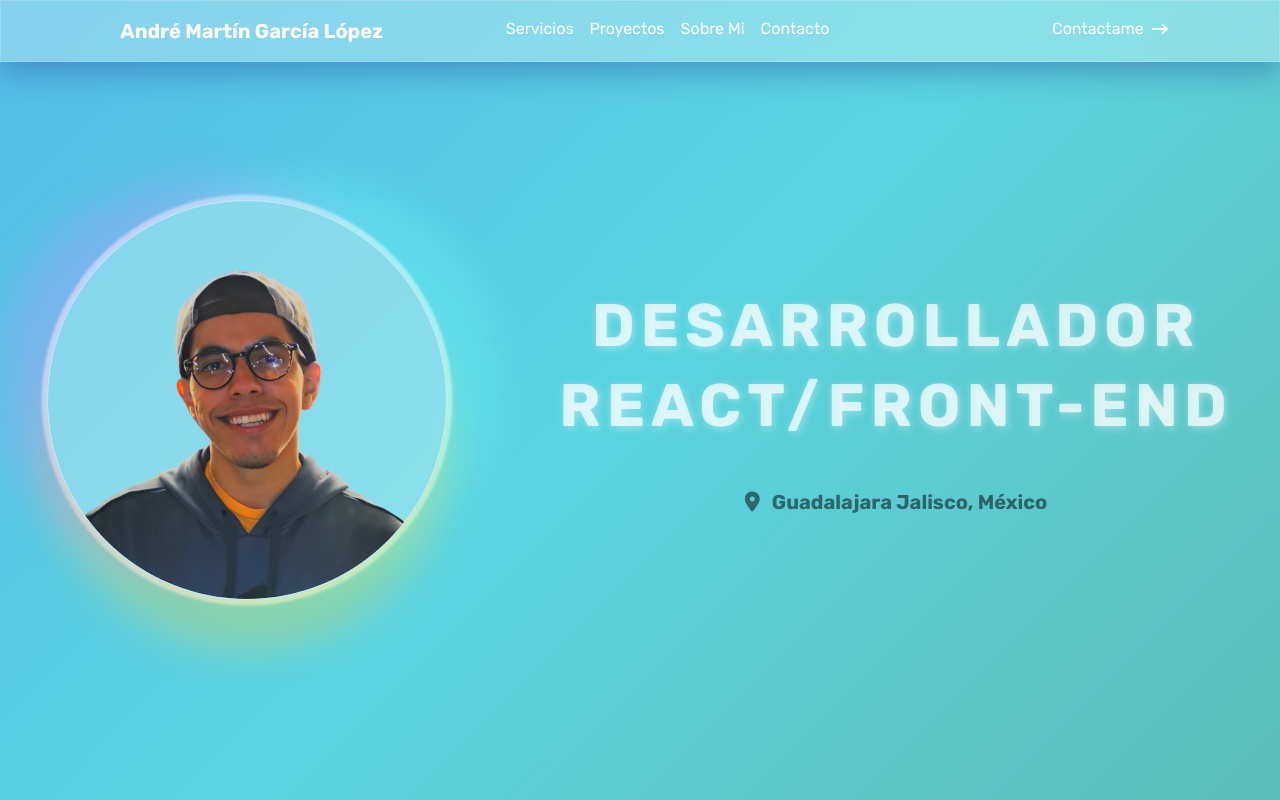
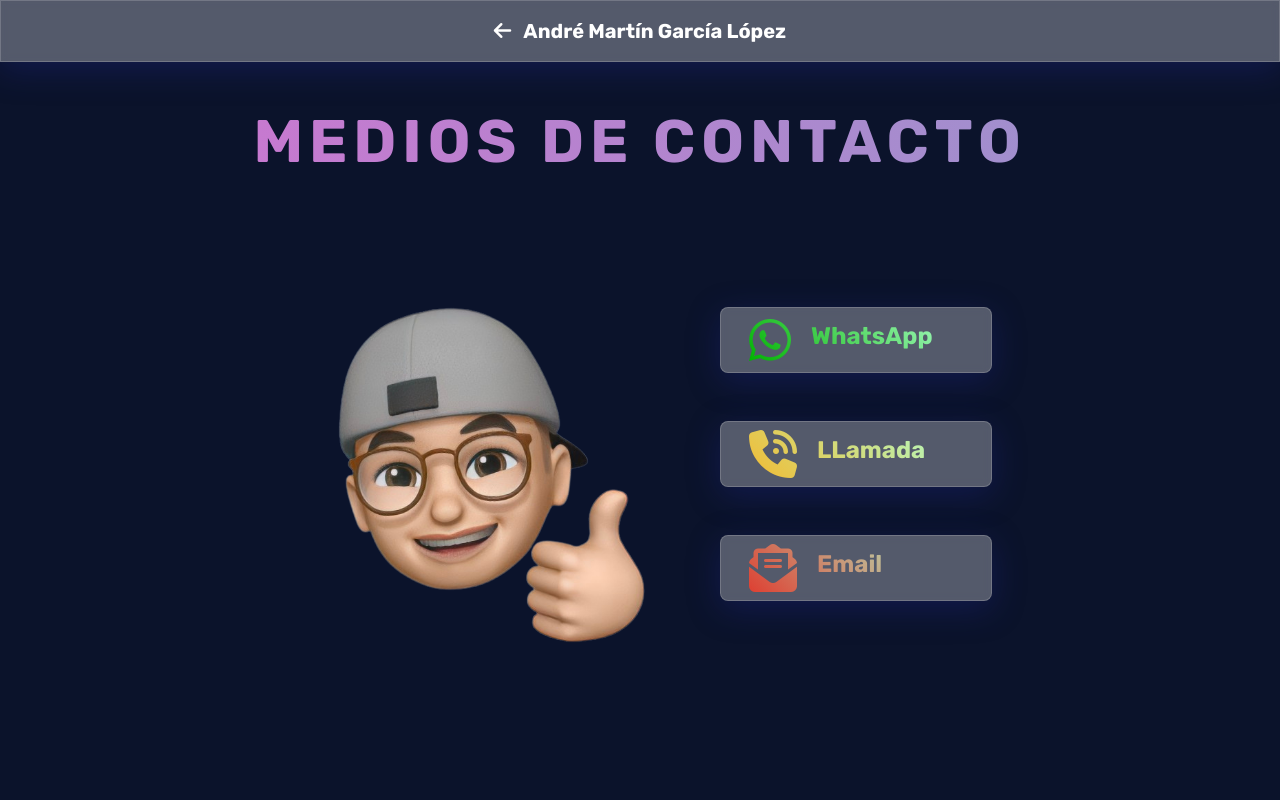
Before and after one commit to andremartingarcialopez/portafolio-web, a React (Create React App) app: page /contacto in a window 1280 px wide. Shown: the top 800 px of the page. Built offline with nearby package versions, Linux system fonts and the light colour scheme.

Commit message:
actualizacion

```diff
--- a/package.json
+++ b/package.json
@@ -8,6 +8,7 @@
     "@testing-library/user-event": "^13.5.0",
     "react": "^18.1.0",
     "react-dom": "^18.1.0",
+    "react-router-dom": "^6.3.0",
     "react-scripts": "5.0.1",
     "web-vitals": "^2.1.4"
   },
--- a/src/App.js
+++ b/src/App.js
@@ -1,11 +1,17 @@
+import { BrowserRouter, Route, Routes } from "react-router-dom";
 import Main from "./pages/Main";
+import PaginaContacto from "./pages/PaginaContacto";
 
 function App() {
   return (
 
     <>
-
-    <Main></Main>
+      <BrowserRouter>
+        <Routes>
+          <Route path="/" element={<Main />} />
+          <Route path="/contacto" element={<PaginaContacto />} />
+        </Routes>
+      </BrowserRouter>
 
 
     </>
--- a/src/components/Contacto.jsx
+++ b/src/components/Contacto.jsx
@@ -1,4 +1,4 @@
-import React from 'react'
+import { Link } from "react-router-dom";
 
 const Contacto = () => {
   return (
@@ -6,7 +6,9 @@ const Contacto = () => {
 
       <div data-aos="fade-up" data-aos-duration="1000" id='contacto' className='lg:h-screen h-auto py-20 flex flex-col justify-center items-center'>
         <h2 className='background-titulos text-shadow titulos lg:text-[90px]'>Trabajemos juntos!!</h2>
-        <a className='glass-object animate__animated animate__headShake animate__infinite animate__slow mt-14 text-2xl px-5 py-3 rounded-full text-white/50 hover:text-white/80 font-[700]' href="">Contactame </a>
+        <Link to={"/contacto"} className='glass-object animate__animated animate__headShake animate__infinite animate__slow mt-14 text-2xl px-5 py-3 rounded-full text-white/50 hover:text-white/80 font-[700]' href="">
+          Contactame
+        </Link>
 
       </div>
     </>
--- a/src/components/Navegacion.jsx
+++ b/src/components/Navegacion.jsx
@@ -1,4 +1,4 @@
-import React from 'react'
+import { Link } from 'react-router-dom'
 
 const Navegacion = () => {
     return (
@@ -14,14 +14,16 @@ const Navegacion = () => {
                     <a className='efecto-hover-enlace hover:font-semibold' href="#servicios">Servicios</a>
                     <a className='efecto-hover-enlace hover:font-semibold' href="#proyectos">Proyectos</a>
                     <a className='efecto-hover-enlace hover:font-semibold' href="#sobreMi">Sobre Mi</a>
-                    <a className='efecto-hover-enlace hover:font-semibold' href="#contacto">Contacto</a>
+                    <a className='efecto-hover-enlace hover:font-semibold' href='#contacto' > {/* TE QUEDASTE AQUIIIIIIIIIIIIIIIIIIIIIIII */}
+                        Contacto
+                    </a>
                 </div>
 
                 <div>
-                    <a className='md:flex hidden justify-center items-center gap-x-2 transform hover:scale-105 transition hover:font-semibold' href="">
+                    <Link to={"/contacto"} className='md:flex hidden justify-center items-center gap-x-2 transform hover:scale-105 transition hover:font-semibold' href="">
                         <p>Contactame</p>
                         <i class="fa-solid fa-arrow-right-long text-base"></i>
-                    </a>
+                    </Link>
                 </div>
             </div>
         </>
--- a/src/components/Proyectos.jsx
+++ b/src/components/Proyectos.jsx
@@ -14,11 +14,11 @@ const Proyectos = () => {
                         <img className='glass-object rounded-2xl w-[20rem]  lg:w-[23rem] xl:w-[25rem] hover:animate-pulse ' src="img/garlo-web.png" alt="" />
                     </a>
 
-                    <a href="https://garlo.netlify.app/" target={"_blank"}>
+                    <a href="https://proy-cucei-mindbot.herokuapp.com/" target={"_blank"}>
                         <img className='glass-object rounded-2xl  w-[20rem] lg:w-[23rem] xl:w-[25rem] hover:animate-pulse' src="img/minbot-web.png" alt="" />
                     </a>
 
-                    <a href="https://garlo.netlify.app/" target={"_blank"}>
+                    <a href="https://happy-pet-citas.netlify.app/" target={"_blank"}>
                         <img className='glass-object rounded-2xl an w-[20rem] lg:w-[23rem] xl:w-[25rem] hover:animate-pulse' src="img/happypet-web.png" alt="" />
                     </a>
                 </div>
--- /dev/null
+++ b/src/components/contacto/MainContacto.jsx
@@ -0,0 +1,51 @@
+import React from 'react'
+
+const MainContacto = () => {
+  return (
+    <>
+      <div className='h-screen w-full'>
+
+        <div>
+          <h2 data-aos="fade-up" data-aos-duration="1000" className="flex justify-center items-center pt-[7rem] titulos background-titulos px-1 ">Medios de contacto</h2>
+        </div>
+
+        <div className='flex flex-col lg:flex-row justify-center items-center h-[70%]'>
+
+          <div className='flex justify-center items-center ' data-aos="fade-up" data-aos-duration="1000">
+            <img className='md:w-[27rem] w-[15rem] pb-7' src="img\yo3.svg" alt="" />
+          </div>
+
+          <div data-aos="fade-up" data-aos-duration="1000" className='flex flex-col items-around justify-around gap-y-12 pb-5 '>
+
+            <div className='hover:glass-object-whats glass px-7 w-[17rem] rounded-lg p-2 animate__animated animate__headShake animate__infinite animate__slow'>
+              <a href='https://api.whatsapp.com/send?phone=+523312839590' target={"_blank"} className='whats-title flex flex-row justify-start items-center gap-x-5'>
+                <i class="fa-brands fa-whatsapp text-5xl"></i>
+                <h3 className='text-center text-2xl pb-2 font-[600]'>WhatsApp</h3>
+              </a>
+            </div>
+
+            <div className='hover:glass-object-call glass px-7 w-[17rem] rounded-lg p-2 animate__animated animate__headShake animate__infinite animate__slow'>
+              <a href='tel:+333312839590' target={"_blank"} className='call-title flex flex-row justify-start items-center gap-x-5'>
+                <i class="fa-solid fa-phone-volume text-5xl"></i>
+                <h3 className='text-center text-2xl pb-2 font-[600]'>LLamada</h3>
+              </a>
+            </div>
+
+            <div className='hover:glass-object-email glass px-7 w-[17rem] rounded-lg p-2 animate__animated animate__headShake animate__infinite animate__slow'>
+              <a href='mailto:andregarlop.job@gmail.com' target={"_blank"} className='email-title flex flex-row justify-start items-center gap-x-5'>
+                <i class="fa-solid fa-envelope-open-text text-5xl"></i>
+                <h3 className='text-center text-2xl pb-2 font-[600]'>Email</h3>
+              </a>
+            </div>
+
+          </div>
+
+        </div>
+
+      </div>
+
+    </>
+  )
+}
+
+export default MainContacto
--- /dev/null
+++ b/src/components/contacto/Navegacion.jsx
@@ -0,0 +1,23 @@
+import React from 'react'
+import { Link } from "react-router-dom"
+
+const Navegacion = () => {
+    return (
+        <div>
+            <div className='glass text-white/70 hover:text-white md:flex block itemes-center justify-around py-4 fixed w-full'>
+
+                <div className=''>
+                    <Link to={"/"} className='flex justify-center items-center gap-x-3 efecto-hover-enlace md:text-xl font-semibold' >
+                        <i class="fa-solid fa-arrow-left"></i>
+                        <p>André Martín García López</p>
+
+                    </Link>
+
+                </div>
+
+            </div>
+        </div>
+    )
+}
+
+export default Navegacion
--- a/src/index.css
+++ b/src/index.css
@@ -218,6 +218,58 @@
     height: fit-content;
   }
 
+  /*Pagina contacto*/
+  .whats-title {
+    background-color: #f3ec78;
+    background: linear-gradient(45deg, #00B100, #AFFFCC);
+    background-clip: text;
+    -webkit-background-clip: text;
+    -moz-background-clip: text;
+    -webkit-text-fill-color: transparent;
+    height: fit-content;
+
+  }
+
+  .glass-object-whats {
+    background-color: rgba(255, 255, 255, 0.30);
+    box-shadow: 0 0px 30px 0 #00B100;
+    border: 1px solid #00B100;
+  }
+
+  .call-title {
+    background-color: #f3ec78;
+    background: linear-gradient(45deg, #F2BB33, #AFFFCC);
+    background-clip: text;
+    -webkit-background-clip: text;
+    -moz-background-clip: text;
+    -webkit-text-fill-color: transparent;
+    height: fit-content;
+
+  }
+
+  .glass-object-call {
+    background-color: rgba(255, 255, 255, 0.30);
+    box-shadow: 0 0px 30px 0 #F2BB33;
+    border: 1px solid #F2BB33;
+  }
+
+  .email-title {
+    background-color: #f3ec78;
+    background: linear-gradient(45deg, #DE4032, #AFFFCC);
+    background-clip: text;
+    -webkit-background-clip: text;
+    -moz-background-clip: text;
+    -webkit-text-fill-color: transparent;
+    height: fit-content;
+
+  }
+
+  .glass-object-email {
+    background-color: rgba(255, 255, 255, 0.30);
+    box-shadow: 0 0px 30px 0 #DE4032;
+    border: 1px solid #DE4032;
+  }
+
 
 
 
--- a/src/pages/Main.jsx
+++ b/src/pages/Main.jsx
@@ -6,6 +6,8 @@ import Proyectos from "../components/Proyectos"
 import SobreMi from "../components/SobreMi"
 import Contacto from "../components/Contacto"
 import Footer from "../components/Footer"
+
+
 
 
 
--- /dev/null
+++ b/src/pages/PaginaContacto.jsx
@@ -0,0 +1,20 @@
+import React from 'react'
+import Navegacion from '../components/contacto/Navegacion'
+import MainContacto from '../components/contacto/MainContacto'
+import Footer from "../components/Footer"
+
+const PaginaContacto = () => {
+  return (
+    <>
+      <div className='bg-body'>
+        <Navegacion></Navegacion>
+        <MainContacto></MainContacto>
+        <Footer></Footer>
+      </div>
+
+
+    </>
+  )
+}
+
+export default PaginaContacto
```
Also changed, not shown: 1 other file (tests, documents, lock files or other folders).
